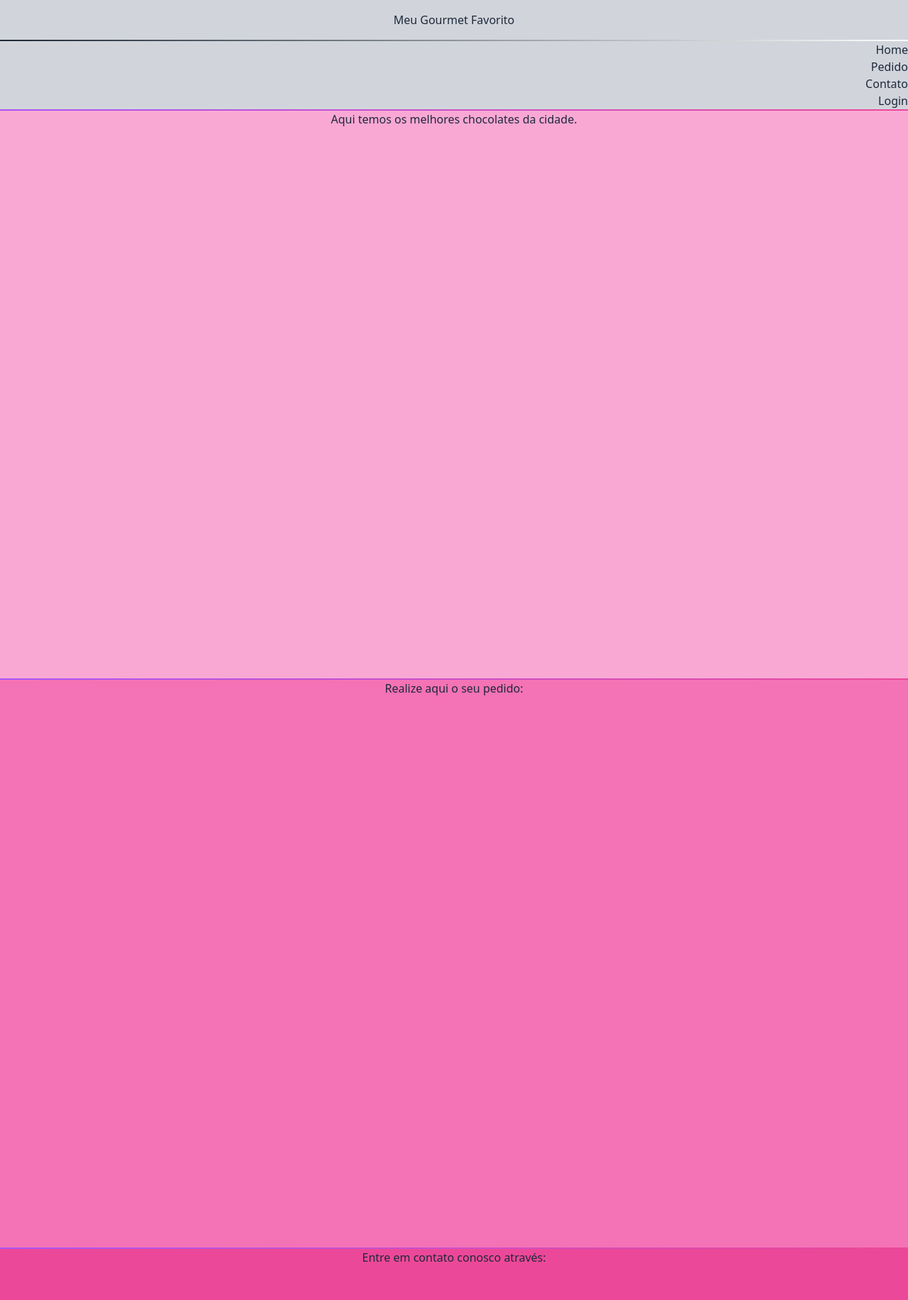
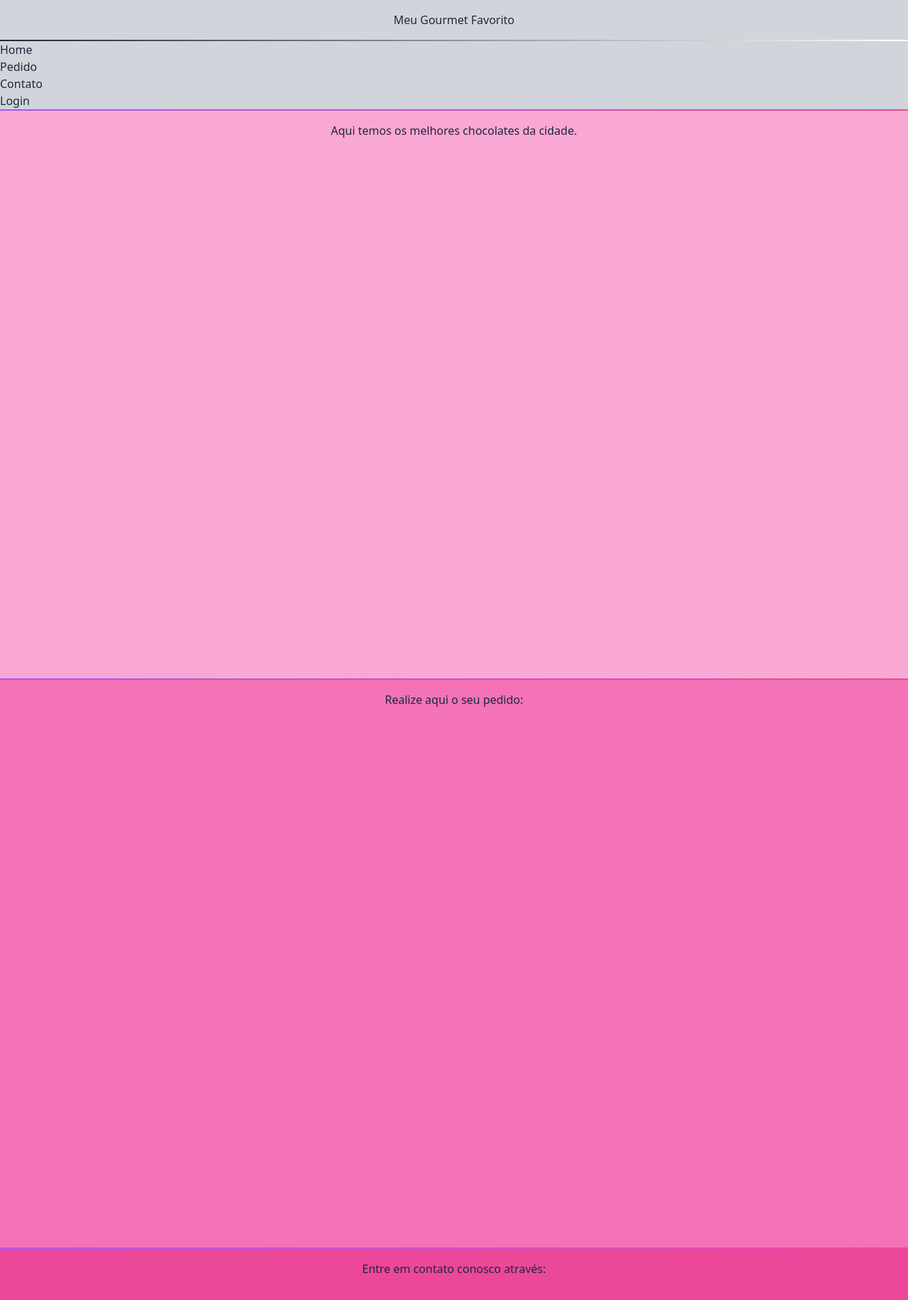
Before and after one commit to Igor-Cruz/MeuGourmetFavorito, a Next.js app: page / in a window 1280 px wide. Shown: the top 1832 px of the page at 71% size. Built offline with nearby package versions, Linux system fonts and the light colour scheme.

Commit message:
inserindo hover no menu

```diff
--- a/app/landinpage/index.tsx
+++ b/app/landinpage/index.tsx
@@ -16,7 +16,7 @@ export default function Landinpage() {
         <section id='Home' className='h-screen bg-pink-300' >
           <div  >
             <div >
-              <h1 className='text-slate-800 text-center '>Aqui temos os melhores chocolates da cidade.</h1>
+              <h1 className='text-slate-800 text-center p-4 '>Aqui temos os melhores chocolates da cidade.</h1>
               <p> </p>
             </div>
             <div>
@@ -29,7 +29,7 @@ export default function Landinpage() {
         </div>
         <section id='Pedido' className='h-screen bg-pink-400'>
           <div>
-            <h2 className='text-center text-slate-800'>Realize aqui o seu pedido:</h2>
+            <h2 className='text-center text-slate-800 p-4'>Realize aqui o seu pedido:</h2>
             <form>
 
             </form>
@@ -40,7 +40,7 @@ export default function Landinpage() {
         </div>
         <section id='Contato' className='h-screen bg-pink-500'>
           <div>
-            <h2 className='text-center text-slate-800'>Entre em contato conosco através:</h2>
+            <h2 className='text-center text-slate-800 p-4'>Entre em contato conosco através:</h2>
             <div>
 
             </div>
--- a/components/Footer/index.tsx
+++ b/components/Footer/index.tsx
@@ -2,7 +2,7 @@ export default function Footer() {
   return (
     <footer className=' bg-gray-300 text-slate-800 '>
       <div >
-        <h1 className='text-center p-4'><a href='https://www.linkedin.com/in/igor-cruz-ti/' target="_blank">Desenvolvido no curso DevPleno por:Igor Cruz</a> </h1>
+        <h1 className='text-center p-4 hover:text-pink-700'><a href='https://www.linkedin.com/in/igor-cruz-ti/' target="_blank">Desenvolvido no curso DevPleno por:Igor Cruz</a> </h1>
       </div>
     </footer>
   )
--- a/components/Navbar/index.tsx
+++ b/components/Navbar/index.tsx
@@ -3,21 +3,21 @@ import Link from "next/link"
 export default function Navbar() {
   return (
     <nav className='bg-gray-300 text-slate-800 '>
-      <ul className="justify-items-end">
+      <ul >
 
-        <li >
+        <li className="hover:text-pink-700">
           <Link href='#Home'>Home</Link>
         </li>
 
-        <li >
+        <li className="hover:text-pink-700">
           <Link href='#Pedido'>Pedido</Link>
         </li>
 
-        <li>
+        <li className="hover:text-pink-700">
           <Link href='#Contato'>Contato</Link>
         </li>
 
-        <li >
+        <li className="hover:text-pink-700">
           <a href="login.tsx" target="_blank">Login</a>
         </li>
 
```
